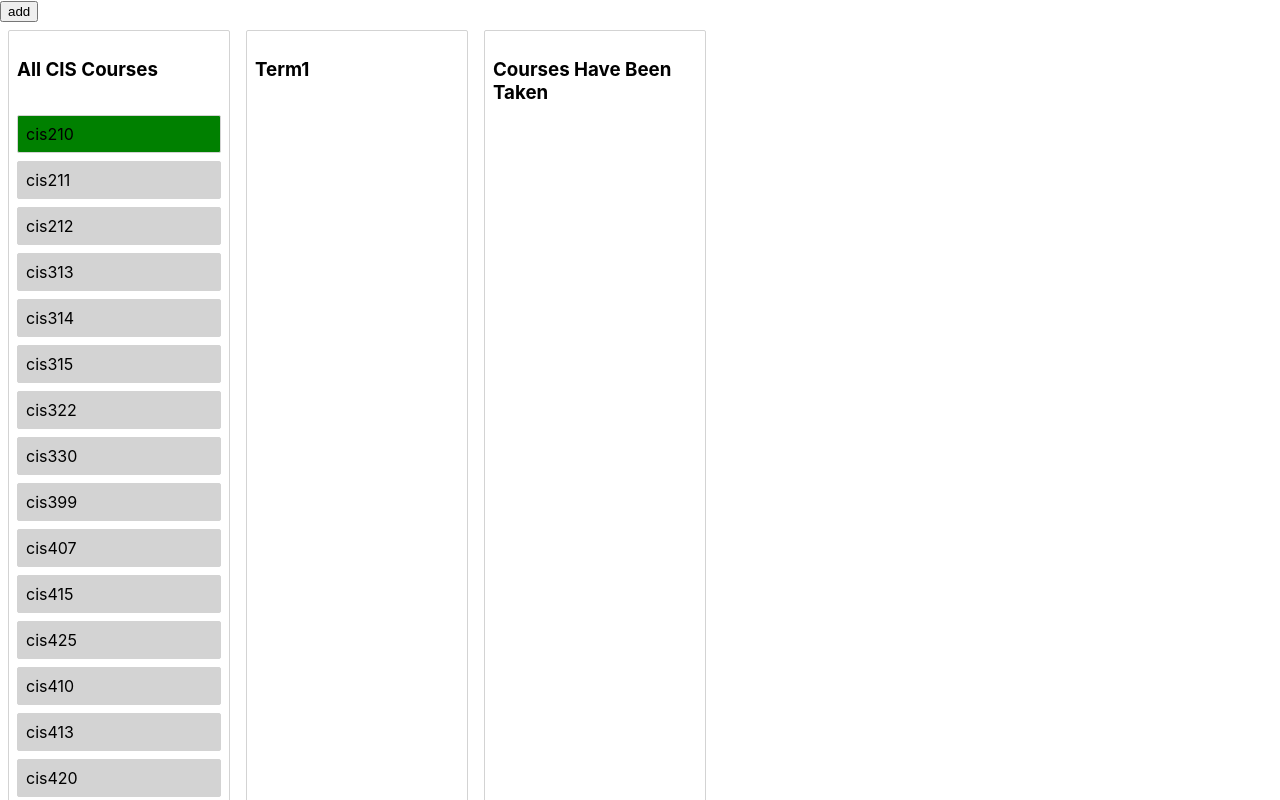
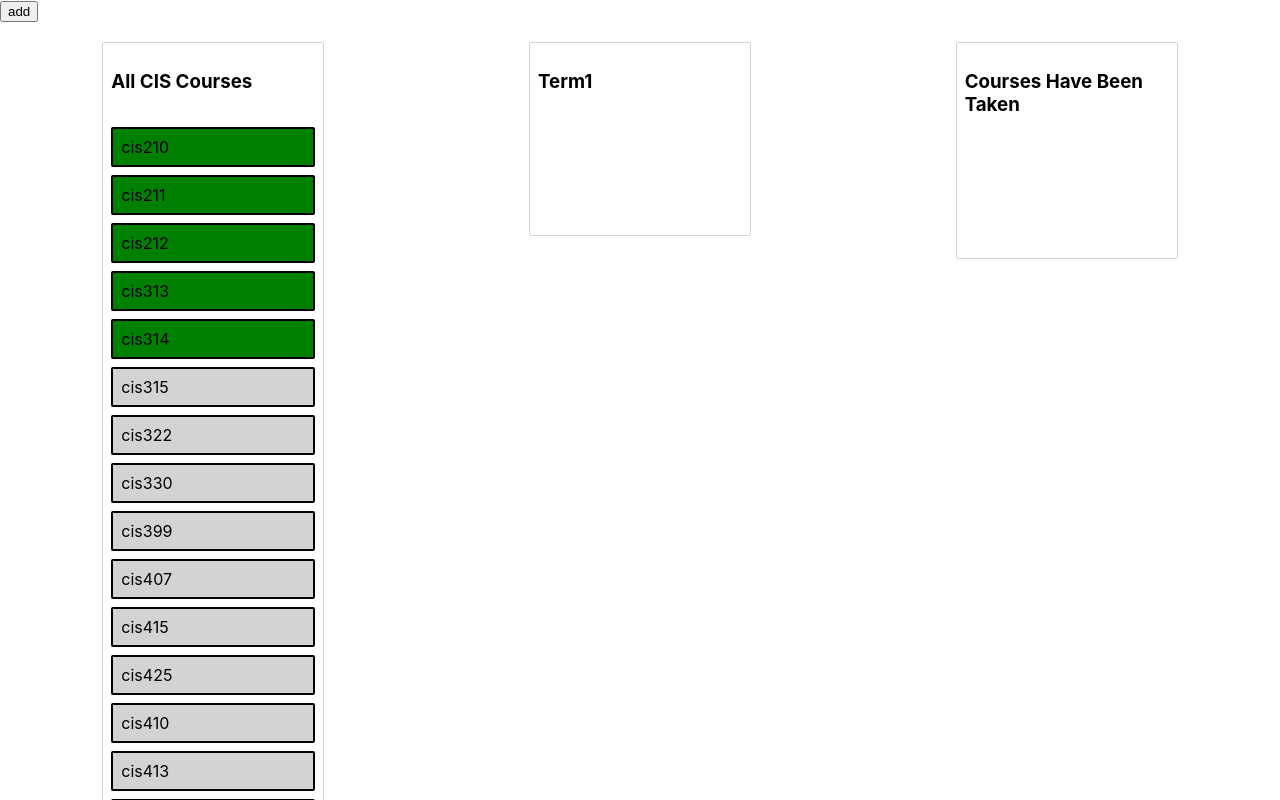
Before and after one commit to zetelight/InsomniHack, a React (Create React App) app: page / in a window 1280 px wide. Shown: the top 800 px of the page. Built offline with nearby package versions, Linux system fonts and the light colour scheme.

Commit message:
even distributation of terms

```diff
--- a/src/App.css
+++ b/src/App.css
@@ -1,6 +1,10 @@
 .App {
   text-align: center;
 }
+
+.containerstyle{
+
+  }
 
 .App-logo {
   animation: App-logo-spin infinite 20s linear;
--- a/src/App.js
+++ b/src/App.js
@@ -66,20 +66,16 @@ class App extends Component {
             this.setState(newState);
             return;
         }
-
         // check if the course has the preReq in the current term. If so, return and do nothing
         let curClass = start.taskIds[source.index];
         let curTermClasses = finish.taskIds;
         let curPre = this.state.cisCourses[curClass].preReq;
         let isConflictWithTerm = false;
         for (var i = 0; i < curTermClasses.length; i++) {
-            if (curPre.indexOf(curTermClasses[i]) != -1) {
+            if (curPre.indexOf(curTermClasses[i]) !== -1) {
                 isConflictWithTerm = true;
             }
         }
-
-        if (isConflictWithTerm) return;
-
 
         // drop at other column and update course color
         const startTaskIds = Array.from(start.taskIds);
@@ -121,9 +117,8 @@ class App extends Component {
                         }
                     }
                 }
-
         }
-        if (case2Allow){
+        if (case2Allow&&!isConflictWithTerm){
             this.setState(newState);
         }
 
@@ -173,12 +168,16 @@ class App extends Component {
         return (
             <DragDropContext onDragEnd={this.onDragEnd}>
                 <button onClick={this.addTerm}>add</button>
-                <Container>
+                <Container className={  'containerstyle'  }>
                     {this.state.columnOrder.map(columnId => {
+                        console.log(columnId);
                         const column = this.state.columns[columnId];
                         const tasks = column.taskIds.map(taskId => this.state.cisCourses[taskId]);
                         const isDropDisabled = column.taskIds.length >= 5 && column.id !== "columnUnpicked" && column.id !== "columnTaken";
-                        return <Column key={column.id} column={column} tasks={tasks} isDropDisabled={isDropDisabled}/>;
+                        const left = columnId === "columnUnpicked";
+                        const right = columnId === "columnTaken"
+
+                        return <Column left={left}  right={right} key={column.id} column={column} tasks={tasks} isDropDisabled={isDropDisabled}/>;
                     })}
                 </Container>
             </DragDropContext>
--- a/src/column.js
+++ b/src/column.js
@@ -4,7 +4,11 @@ import Course from "./course";
 import { Droppable } from 'react-beautiful-dnd'
 
 const Container = styled.div`
-  margin: 8px;
+
+
+
+  margin: auto;
+  margin-top:20px;
   border: 1px solid lightgrey;
   border-radius: 2px;
   width: 220px;
@@ -24,7 +28,7 @@ const CourseList = styled.div`
 export default class Column extends React.Component {
     render() {
         return(
-            <Container>
+            <Container left={this.props.left}  right={this.props.right}>
                 <Title>{this.props.column.title}</Title>
                 <Droppable
                     droppableId={this.props.column.id}
--- a/src/course.js
+++ b/src/course.js
@@ -4,7 +4,7 @@ import styled from 'styled-components'
 import { Draggable } from 'react-beautiful-dnd';
 
 const Container = styled.div`
-  border: 1px solid lightgrey;
+  border: 2px solid black;
   border-radius: 2px;
   padding: 8px;
   margin-bottom: 8px;
--- a/src/initial-data.js
+++ b/src/initial-data.js
@@ -12,7 +12,7 @@ const initialData = {
         {
             id: 'cis211',
             content: 'cis211',
-            isMoveble: false,
+            isMoveble: true,
             context: 'Basic concepts and practices of computer science (extend Python).',
             preReq: ['cis210']
         },
@@ -20,7 +20,7 @@ const initialData = {
         {
             id: 'cis212',
             content: 'cis212',
-            isMoveble: false,
+            isMoveble: true,
             context: 'Basic concepts and practices of computer science (basic language C).',
             preReq: ['cis211']
         },
@@ -28,7 +28,7 @@ const initialData = {
         {
             id: 'cis313',
             content: 'cis313',
-            isMoveble: false,
+            isMoveble: true,
             context: 'Design and analysis of data structures as means of engineering efficient software.',
             preReq: ['cis212']
         },
@@ -36,7 +36,7 @@ const initialData = {
         {
             id: 'cis314',
             content: 'cis314',
-            isMoveble: false,
+            isMoveble: true,
             context: 'Introduction to computer organization and instruction-set architecture--digital logic design, binary arithmetic, design of central processing unit and memory, machine-level programming.',
             preReq: ['cis212']
         },
```
